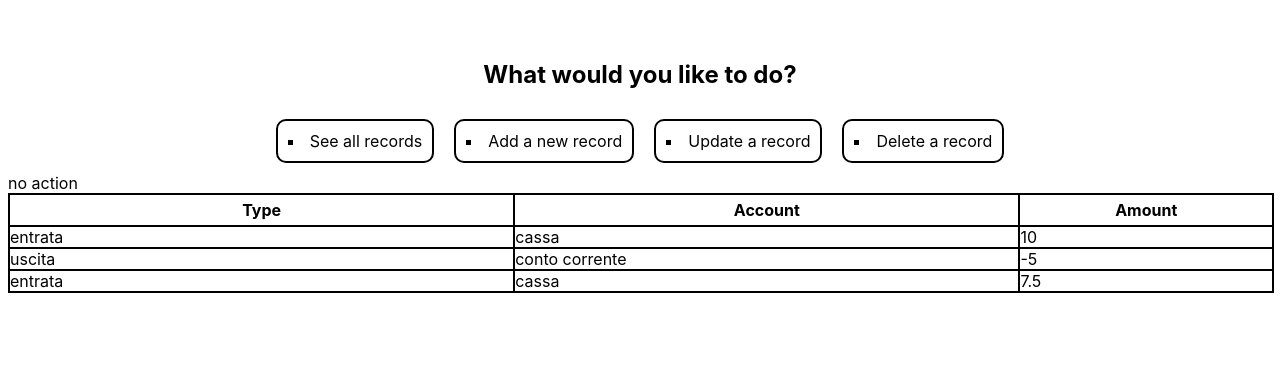
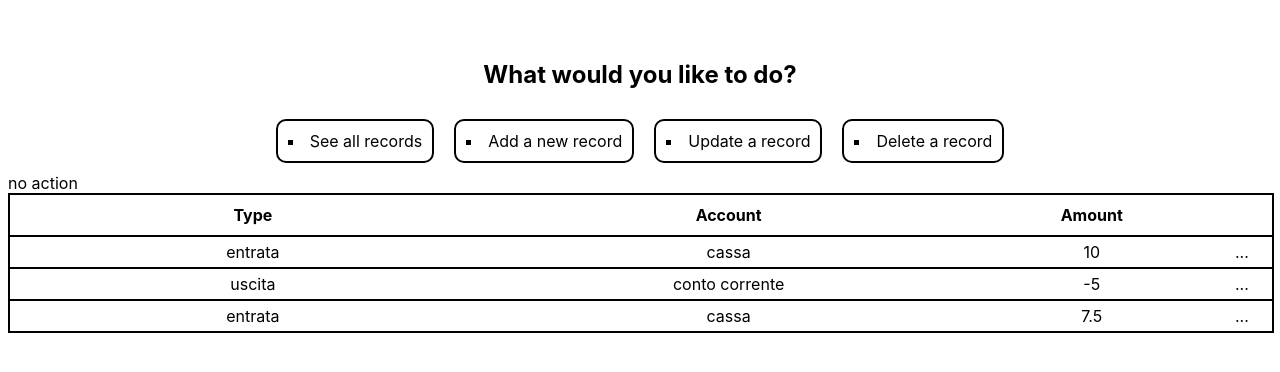
Before and after one commit to yorjofree/accounting-app-frontend, an Angular app: page /actionlist/get in a window 1280 px wide. Shown: the top 372 px of the page. Built offline with nearby package versions, Linux system fonts and the light colour scheme.

Commit message:
added optionMenu to records

```diff
--- a/src/app/record-table/record-table.component.css
+++ b/src/app/record-table/record-table.component.css
@@ -10,6 +10,8 @@
 .headings {
     display: flex;
     flex-direction: row;
+    border: 1px solid;
+    padding: 5px;
 }
 
 h4 {
@@ -19,11 +21,14 @@ h4 {
 }
 
 .type, .account {
-    width: 40%;
-    border: 1px solid;
+    width: 38%;
 }
 
 .amount {
     width: 20%;
-    border: 1px solid;
 }
+
+.options {
+    width: 4%;
+    min-width: 20px;
+}
--- a/src/app/record-table/record-table.component.html
+++ b/src/app/record-table/record-table.component.html
@@ -3,8 +3,9 @@
         <div class="type"><h4>Type</h4></div>
         <div class="account"><h4>Account</h4></div>
         <div class="amount"><h4>Amount</h4></div>
+        <div class="options"></div>
     </div>
     @for (record of records; track record.id) {
-        <app-record [record]="record"/>
+        <app-record [record]="record" />
     }
 </div>
--- a/src/app/record/record.component.css
+++ b/src/app/record/record.component.css
@@ -1,16 +1,49 @@
 .record {
     display: flex;
     flex-direction: row;
+    text-align: center;
+    border: 1px solid;
+    padding: 5px;
 }
 
 .type, .account {
-    width: 40%;
-    border: 1px solid;
+    width: 38%;
     margin: 0px;
 }
 
 .amount {
     width: 20%;
-    border: 1px solid;
     margin: 0px;
 }
+
+.options {
+    width: 4%;
+    min-width: 30px;
+    margin: 0px;
+    display: flex;
+    flex-direction: row;
+    justify-content: center;
+    position: relative;
+}
+
+#option-menu {
+    width: 30px;
+    border-radius: 10px;
+}
+
+#option-menu:hover {
+    cursor: pointer;
+    background-color: rgb(210, 210, 210);
+}
+
+.option-menu {
+    position: absolute;
+    z-index: 1;
+    right: 0px;
+    top: 20px;
+    margin: 0;
+    border: 1px solid;
+    display: none;
+    background-color: white;
+    color: red;
+}
--- a/src/app/record/record.component.html
+++ b/src/app/record/record.component.html
@@ -1,5 +1,12 @@
-<div class="record">
+<div class="record" (click)="hideOptionMenus()">
     <div class="type">{{ record().type }} </div>
     <div class="account" >{{ record().account }} </div>
     <div class="amount">{{ record().amount }} </div>
+    <div class="options">
+        <div id="option-menu" (click)="showOptionMenu($event)">...</div>
+        <ul class="option-menu" [id]="name()">
+            <li>update</li>
+            <li>delete</li>
+        </ul>
+    </div>
 </div>
--- a/src/app/record/record.component.ts
+++ b/src/app/record/record.component.ts
@@ -1,4 +1,4 @@
-import { Component, input } from '@angular/core';
+import { Component, computed, input, signal } from '@angular/core';
 import { Record } from '../record.interface';
 
 @Component({
@@ -9,4 +9,26 @@ import { Record } from '../record.interface';
 })
 export class RecordComponent {
   record = input.required<Record>();
+  name = computed(() => "optionMenu" + this.record().id);
+
+  showOptionMenu(e: MouseEvent): void {
+
+    this.hideOptionMenus();
+
+    const optionMenu = document.getElementById("optionMenu" + this.record().id);
+    if (optionMenu !== null) {
+      optionMenu.style.display = "initial";
+      console.log("changed display property of element with id = " + optionMenu.id);
+      e.stopPropagation();
+    }
+  }
+
+  hideOptionMenus(): void {
+    const optionMenus = document.getElementsByClassName("option-menu") as HTMLCollectionOf<HTMLElement>;
+    for (const optionMenu of optionMenus) {
+      if (optionMenu.style.display == "initial") {
+        optionMenu.style.display = "none";
+      }
+    }
+  }
 }
```
